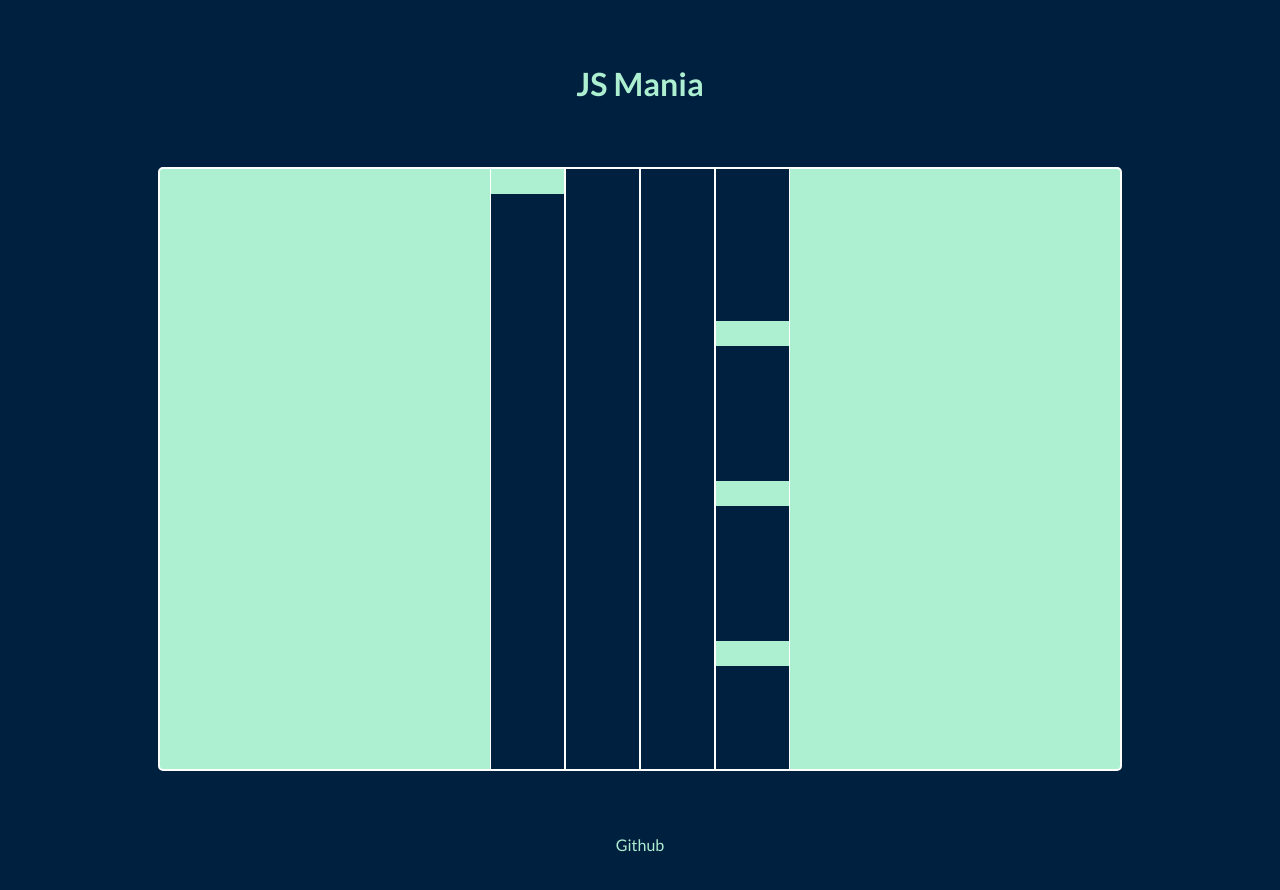
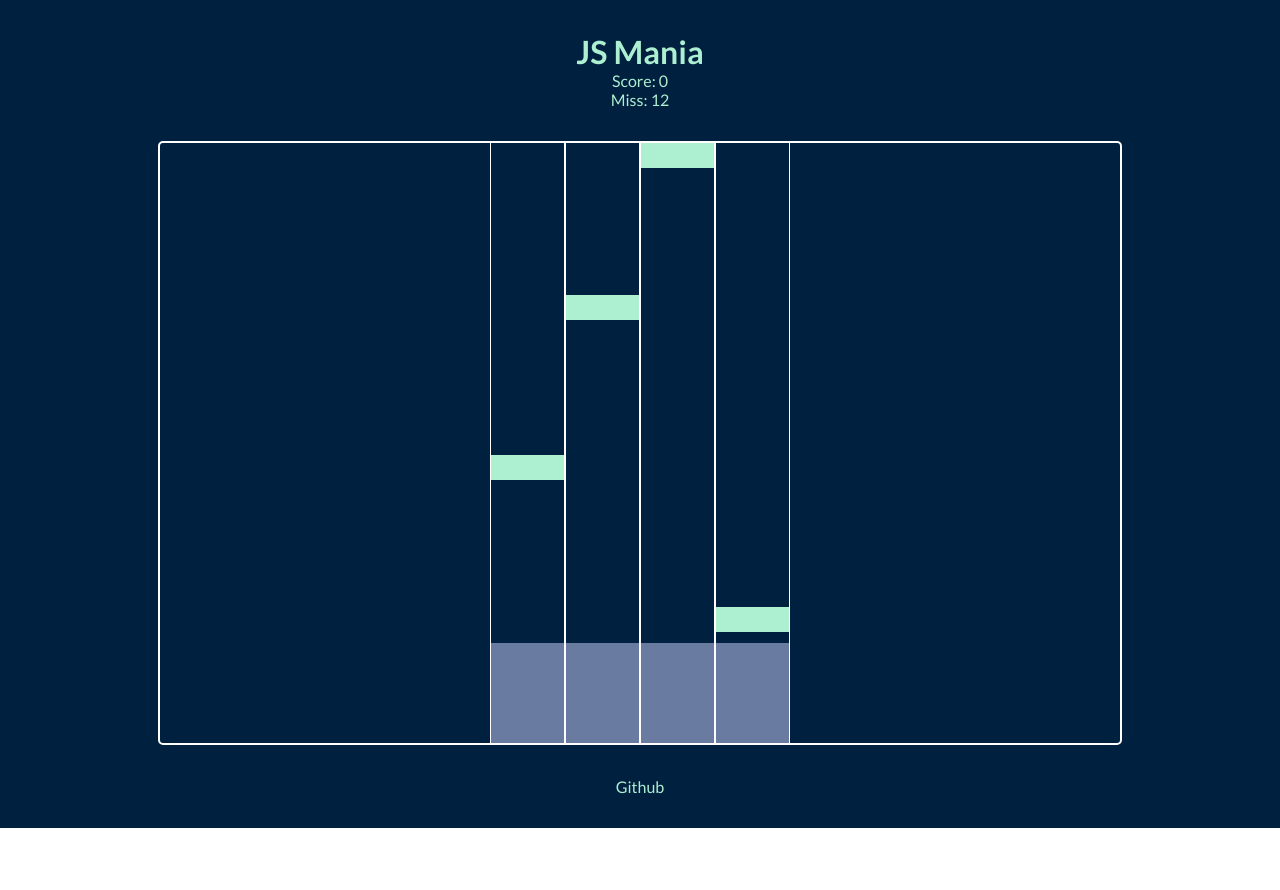
Before and after one commit to bagusNA/js-mania, a plain HTML site: page index.html in a window 1280 px wide. After the commit the page ends 828 px from the top, so only its background shows below. Drawn offline with Linux system fonts and the light colour scheme.

Commit message:
Feat: Working game score logic

```diff
--- a/Mania.js
+++ b/Mania.js
@@ -1,8 +1,13 @@
 class Mania {
     laneColor = '#00203F';
     noteColor = '#ADEFD1';
+    buttonColor = '#6A7BA2';
+    activeButtonColor = 'white';
     borderColor = '#FFFFFF';
     borderSize = 1;
+
+    buttonHeight = 100;
+    scoreZoneHeight = 125;
     noteHeight = 25;
     noteSpeed = 8;
     notes = [
@@ -11,17 +16,30 @@ class Mania {
             y: 0,
         }
     ];
+
+    isKeyHasPressedNote = false;
+    pressedKey = [];
     songBpm = 180;
+    score = 0;
+    miss = 0;
 
-    constructor({canvas, width, height, laneWidth, lanes}) {
+    // TODO: add some songs
+
+    constructor({canvas, width, height, laneWidth, lanes, scoreElement, missElement}) {
         this.canvas = canvas;
         this.ctx = this.canvas.getContext('2d');
         this.width = width;
         this.height = height;
         this.laneWidth = laneWidth;
-        this.lanes = lanes;
+        this.lanes = lanes.map((key) => ({key: key, isPressed: false}));
+
+        this.scoreZoneY = this.height - this.scoreZoneHeight - this.buttonHeight;
 
         this.laneCenter = this.findCenter();
+        this.pureLaneWidth = this.laneWidth - (this.borderSize * 2);
+
+        this.scoreElement = scoreElement;
+        this.missElement = missElement;
 
         this.setup();
     }
@@ -38,25 +56,25 @@ class Mania {
 
         this.drawLanes();
         this.drawNotes();
+        this.drawButtons();
     }
 
     main() {
+        this.setupControls();
+        this.generateNote();
+
         this.draw();
-
-        setInterval(() =>
-            this.generateNote()
-        , 1000 * 60 / this.songBpm);
     }
 
     drawLanes() {
-        this.lanes.forEach((key, index) => {
+        this.lanes.forEach((lane, index) => {
             const xPos = this.laneCenter + (this.laneWidth * index);
 
             this.ctx.fillStyle = this.laneColor;
             this.ctx.fillRect(
                 xPos + this.borderSize,
                 0,
-                this.laneWidth - (this.borderSize * 2),
+                this.pureLaneWidth,
                 this.height
             );
 
@@ -72,13 +90,26 @@ class Mania {
         });
     }
 
+    drawButtons() {
+        this.lanes.forEach((lane, index) => {
+            this.ctx.fillStyle = lane.isPressed ? this.activeButtonColor : this.buttonColor;
+            this.ctx.fillRect(
+                this.getLaneXPos(index + 1),
+                this.height - this.buttonHeight,
+                this.pureLaneWidth,
+                this.buttonHeight
+            );
+        });
+    }
+
     drawNotes() {
         this.ctx.fillStyle = this.noteColor;
 
         this.notes.forEach((note, index) => {
-            // Offset 300 to avoid jitter
-            if (note.y > this.height + 300) {
+            // I don't even know why but we need offset to avoid note vertical jitter
+            if (note.y > this.height) {
                 this.notes.splice(index, 1);
+                this.increaseMiss();
                 return;
             }
 
@@ -93,11 +124,66 @@ class Mania {
         });
     }
 
+    // This includes scoring judgements
+    setupControls() {
+        document.addEventListener('keydown', pressedKey => {
+            const key = pressedKey.key.toLowerCase();
+
+            this.lanes.forEach((lane, laneIndex) => {
+                const note = this.notes[0];
+
+                // Prevents error if there's no note
+                if (!note) return;
+
+                if (lane.key !== key) return;
+
+                lane.isPressed = true;
+
+                if (
+                    !this.isKeyHasPressedNote &&
+                    note.lane === laneIndex + 1 &&
+                    note.y <= this.height
+                ) {
+                    if (note.y >= this.scoreZoneY)
+                        this.increaseScore();
+                    else if (note.y < this.scoreZoneY)
+                        this.increaseMiss();
+
+                    this.notes.shift();
+                    this.isKeyHasPressedNote = true;
+                }
+            });
+        });
+
+        document.addEventListener('keyup', pressedKey => {
+            const key = pressedKey.key.toLowerCase();
+
+            this.isKeyHasPressedNote = false;
+
+            this.lanes.forEach(lane => {
+                if (lane.key === key)
+                    lane.isPressed = false;
+            })
+        });
+    }
+
     generateNote() {
-        this.notes.push({
-            lane: this.randomInt(1, this.lanes.length),
-            y: 0
-        });
+        setInterval(() =>
+            this.notes.push({
+                lane: this.randomInt(1, this.lanes.length),
+                y: 0
+            })
+        , 1000 * 60 / this.songBpm);
+    }
+
+    increaseScore() {
+        this.score++;
+        this.scoreElement.innerHTML = this.score.toString();
+    }
+
+    increaseMiss() {
+        this.miss++;
+        this.missElement.innerHTML = this.miss.toString();
     }
 
     // Utilities
--- a/index.html
+++ b/index.html
@@ -14,6 +14,10 @@
     <div class="wrapper">
         <header>
             <h1>JS Mania</h1>
+            <div>
+                <p>Score: <span id="score">0</span></p>
+                <p>Miss: <span id="miss">0</span></p>
+            </div>
         </header>
         <main>
             <canvas id="game"></canvas>
--- a/script.js
+++ b/script.js
@@ -1,12 +1,17 @@
 import Mania from "./Mania.js";
 
-const canvas = document.getElementById('game');
+const gameCanvas = document.getElementById('game');
+const scoreEl = document.getElementById('score');
+const missEl = document.getElementById('miss');
+
 const mania = new Mania({
-    canvas,
+    canvas: gameCanvas,
     width: 960,
     height: 600,
     laneWidth: 75,
     lanes: ['d', 'f', 'j', 'k'],
+    scoreElement: scoreEl,
+    missElement: missEl,
 });
 
 mania.main();
--- a/style.css
+++ b/style.css
@@ -28,10 +28,10 @@ body {
 }
 
 header, footer {
-    padding: 4rem 0;
+    padding: 2rem 0;
 }
 
-header h1, footer {
+header, footer {
     text-align: center;
 }
 
@@ -43,7 +43,7 @@ main {
 }
 
 #game {
-    background-color: var(--primary);
+    background-color: var(--secondary);
     border-radius: 5px;
     border: solid 2px white;
 }
```
